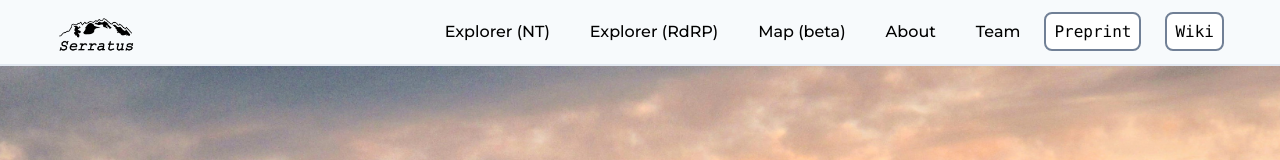
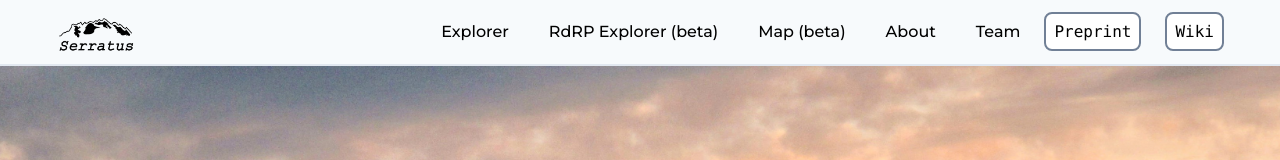
Before and after one commit to serratus-bio/serratus.io, a React (Create React App) app: page / in a window 1280 px wide. Shown: the top 160 px of the page. Built offline with nearby package versions, Linux system fonts and the light colour scheme.

Commit message:
use /explorer for nt, add redirect from /explorer-nt

```diff
--- a/src/App.jsx
+++ b/src/App.jsx
@@ -32,17 +32,17 @@ const App = () => {
       <Navbar></Navbar>
       <Switch>
         <Route exact path="/" component={Home} />
-        <Route exact path="/explorer-nt" component={NucleotideExplorer} />
+        <Route exact path="/explorer" component={NucleotideExplorer} />
         <Route exact path="/explorer-rdrp" component={RdrpExplorer} />
         <Route exact path="/about" component={About} />
         <Route exact path="/team" component={Team} />
         <Route exact path="/jbrowse" component={Jbrowse} />
         <Route exact path="/geo" component={Geo} />
         <Route exact path="/access" component={Access} />
-        <Route exact path="/explorer" component={() => {return <Redirect to="/explorer-nt" />}} />
-        <Route exact path="/family" component={() => {return <Redirect to="/explorer-nt" />}} />
-        <Route exact path="/explore" component={() => {return <Redirect to="/explorer-nt" />}} />
-        <Route exact path="/query" component={() => {return <Redirect to="/explorer-nt" />}} />
+        <Route exact path="/family" component={() => {return <Redirect to="/explorer" />}} />
+        <Route exact path="/explore" component={() => {return <Redirect to="/explorer" />}} />
+        <Route exact path="/query" component={() => {return <Redirect to="/explorer" />}} />
+        <Route exact path="/explorer-nt" component={() => {return <Redirect to="/explorer" />}} />
       </Switch>
       {window.location.pathname !== "/" && <Footer />}
     </div>
--- a/src/components/Navbar.jsx
+++ b/src/components/Navbar.jsx
@@ -11,8 +11,8 @@ const Navbar = () => {
       <div className="hidden sm:flex flex-row w-screen bg-gray-100 sm:p-4 justify-between z-10 border-b-2  border-gray-300">
         <NavLink exact to="/" className="ml-10 w-20 h-8 "><img src="/logo.png" alt="logo"></img></NavLink>
         <div className="justify-flex-end mt-1 mr-10">
-          <NavLink exact to="/explorer-nt" className="ml-10 hover:text-blue-800" activeClassName="text-blue-600">Explorer (NT)</NavLink>
-          <NavLink exact to="/explorer-rdrp" className="ml-10 hover:text-blue-800" activeClassName="text-blue-600">Explorer (RdRP)</NavLink>
+          <NavLink exact to="/explorer" className="ml-10 hover:text-blue-800" activeClassName="text-blue-600">Explorer</NavLink>
+          <NavLink exact to="/explorer-rdrp" className="ml-10 hover:text-blue-800" activeClassName="text-blue-600">RdRP Explorer (beta)</NavLink>
           <NavLink exact to="/geo" className="ml-10 hover:text-blue-800" activeClassName="text-blue-600">Map (beta)</NavLink>
           <NavLink exact to="/about" className="ml-10 hover:text-blue-800" activeClassName="text-blue-600">About</NavLink>
           <NavLink exact to="/team" className="ml-10 hover:text-blue-800" activeClassName="text-blue-600">Team</NavLink>
```
